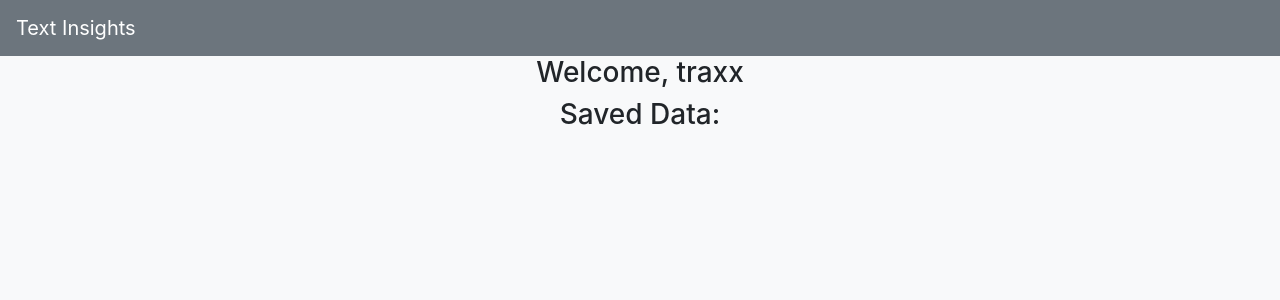
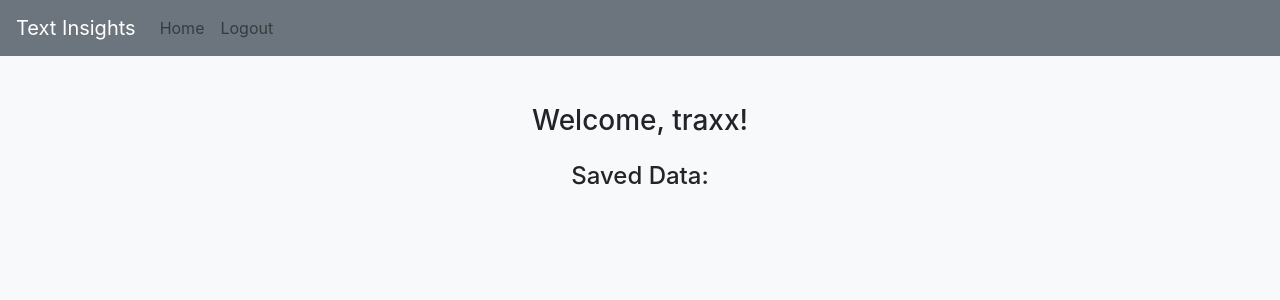
Before and after one commit to rosenmilev/BsWebScrapper, a Django app: page /accounts/profile in a window 1280 px wide. Shown: the top 300 px of the page. Run offline with Django 4.2, Linux system fonts and the light colour scheme; a user stored in the database is signed in; data comes from the database, SQL or seed files in the repository; both versions use the stored data as it was after the commit; some libraries are stand-ins or nearby versions.

Commit message:
Format profile template

```diff
--- a/templates/base.html
+++ b/templates/base.html
@@ -14,6 +14,8 @@
             text-align: center;
         }
     </style>
+    <script src="https://code.jquery.com/jquery-3.6.4.min.js"></script>
+
 </head>
 <body class="bg-light">
 
--- a/templates/registration/profile.html
+++ b/templates/registration/profile.html
@@ -1,18 +1,101 @@
 {% extends 'base.html' %}
+{% block navbar %}
+    <ul class="navbar-nav mr-auto">
+        <li class="nav-item">
+            <a class="nav-link" href="{% url 'index' %}">Home</a>
+        </li>
+        <li class="nav-item">
+            <a class="nav-link" href="{% url 'logout' %}">Logout</a>
+        </li>
+    </ul>
+{% endblock %}
 {% block content %}
-    <div class="font-weight-light text-center">
-        <h3>Welcome, {{ user }}</h3>
-        <h3>Saved Data:</h3>
+    <div class="container mt-5">
+        <div class="row">
+            <div class="col-md-12">
+                <h3 class="text-center">Welcome, {{ user }}!</h3>
+            </div>
+        </div>
+
+        <div class="row mt-3">
+            <div class="col-md-12">
+                <h4 class="text-center">Saved Data:</h4>
+            </div>
+        </div>
+
+        {% for data in user_data %}
+            <div class="card mt-3">
+                <div class="card-body">
+                    <h5 class="card-title">Website URL: {{ data.website_url }}</h5>
+                    <p class="card-text">Content:
+                        <textarea class="form-control" id="result_{{ data.id }}" rows="3" readonly
+                            style="width: 80%; height: 80px;">{{ data.scraped_content }}
+                        </textarea>
+                    </p>
+                    <p class="card-text">Saved on: {{ data.timestamp }}</p>
+                    <button class="btn btn-secondary" onclick="myFunction({{ data.id }})">Copy content</button>
+                    <div id="details_{{ data.id }}" style="display: none;">
+                    </div>
+                </div>
+            </div>
+        {% endfor %}
     </div>
-    {% for data in user_data %}
 
-<div class="col-md-6 offset-md-3 mt-3 text-center">
-            <p>Website URL: {{ data.website_url }}</p>
-            Content: <textarea class="form-control" id="result" rows="5" readonly
-                  style="width: 80%; height: 300px;">{{ data.scraped_content }}
-            </textarea>
-        <p class="col-md-6 text-center">Saved on: {{ data.timestamp }}</p>
-</div>
-    {% endfor %}
+{% block scripts %}
+    <script>
+    function myFunction(dataID) {
 
+  var copyText = document.getElementById("result_" + dataID);
+
+  copyText.select();
+  copyText.setSelectionRange(0, 99999);
+
+  navigator.clipboard.writeText(copyText.value);
+
+  alert("Copied the text: " + copyText.value);
+}
+</script>
+    {% endblock %}
 {% endblock %}
+
+
+
+
+
+
+
+
+
+
+
+
+
+
+
+
+
+{#{% extends 'base.html' %}#}
+{#{% block content %}#}
+{#    <div class="font-weight-light text-center">#}
+{#        <h3>Welcome, {{ user }}</h3>#}
+{#        <h3>Saved Data:</h3>#}
+{#    </div>#}
+{#    {% for data in user_data %}#}
+{#        {{data.website_url}}#}
+{#        <div class="box">#}
+{##}
+{#        <span class="is-small has-text-grey-light">#}
+{#            Saved on : {{ data.timestamp }}#}
+{#        </span>#}
+{#        </div>#}
+        {{ data.scraped_content }}
+{#<div class="col-md-6 offset-md-3 mt-3 text-center">#}
+{#            <p>Website URL: {{ data.website_url }}</p>#}
+{#            Content: <textarea class="form-control" id="result" rows="5" readonly#}
+{#                  style="width: 80%; height: 300px;">{{ data.scraped_content }}#}
+{#            </textarea>#}
+{#        <p class="col-md-6 text-center">Saved on: {{ data.timestamp }}</p>#}
+{#</div>#}
+{#    {% endfor %}#}
+{##}
+{#{% endblock %}#}
```
Also changed, not shown: templates/result.html (+6 -4 lines), db.sqlite3.
